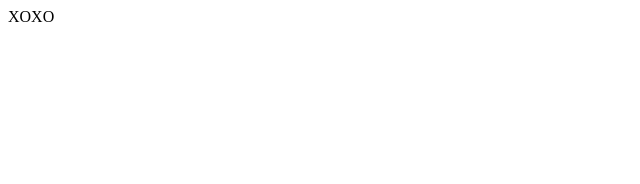
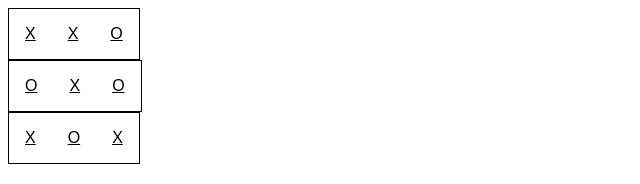
Before and after one commit to ShakedYunger/tic-tac-toe, a plain HTML site: page index.html in a window 1280 px wide. Shown: the whole page, without its empty margins (0-640 px from the left). Drawn offline with nearby package versions, Linux system fonts and the light colour scheme; files that its build step writes are made by us from their sources.

Commit message:
added scss + updated html

```diff
--- a/index.html
+++ b/index.html
@@ -1,12 +1,30 @@
 <!DOCTYPE html>
 <html lang="en">
   <head>
+    <link rel="stylesheet" href="main.css" />
     <meta charset="UTF-8" />
     <meta http-equiv="X-UA-Compatible" content="IE=edge" />
     <meta name="viewport" content="width=device-width, initial-scale=1.0" />
     <title>Tic Tac Toe</title>
+    <script src="main.js"></script>
   </head>
   <body>
-    XOXO
+    <div class="row">
+      <div class="square">X</div>
+      <div class="square">X</div>
+      <div class="square">O</div>
+    </div>
+    <div class="row">
+      <div class="square">O</div>
+      <div class="square">X</div>
+      <div class="square">O</div>
+    </div>
+    <div class="row">
+      <div class="square">X</div>
+      <div class="square">O</div>
+      <div class="square">X</div>
+    </div>
+
+    </table>
   </body>
 </html>
--- /dev/null
+++ b/main.scss
@@ -0,0 +1,18 @@
+*,
+*::after,
+*::before {
+  box-sizing: border-box;
+  font-family: gotham rounded, sans-serif;
+  //   background: linear-gradient(to right, red, rebeccapurple);
+}
+
+.row {
+  border: 1px solid black;
+  display: flex;
+  width: fit-content;
+  text-decoration: underline;
+}
+
+.square {
+  margin: 1em;
+}
```
